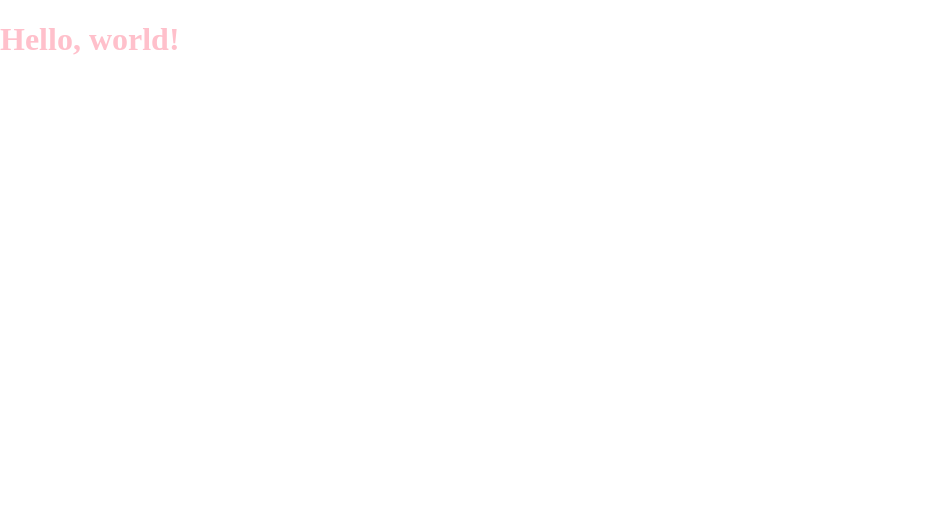
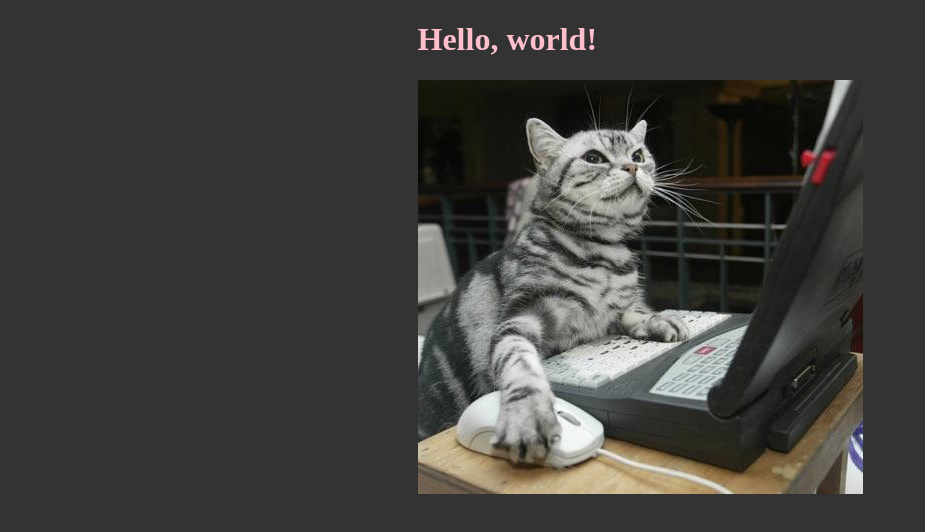
Before and after one commit to PetraCore/webdev-setup, a website built with webpack: page src/index.html in a window 1280 px wide. Shown: the whole page, without its empty margins (0-925 px from the left). Built offline with nearby package versions, Linux system fonts and the light colour scheme.

Commit message:
Verify config

```diff
--- a/src/index.js
+++ b/src/index.js
@@ -1,4 +1,8 @@
 import "normalize.css";
 import "./style.css";
+import Cat from "./cat.jpg";
 
 console.log("Hello, world!");
+const catImage = new Image();
+catImage.src = Cat;
+document.querySelector("body").appendChild(catImage);
--- a/src/style.css
+++ b/src/style.css
@@ -1,3 +1,9 @@
+body {
+  background-color: #333;
+  display: grid;
+  justify-content: center;
+}
+
 h1 {
   color: pink;
 }
```
Also changed, not shown: dist/b90d2995c6dcb37838c7.jpg (added), dist/index.html (added), dist/main.js (added), src/cat.jpg (added).
